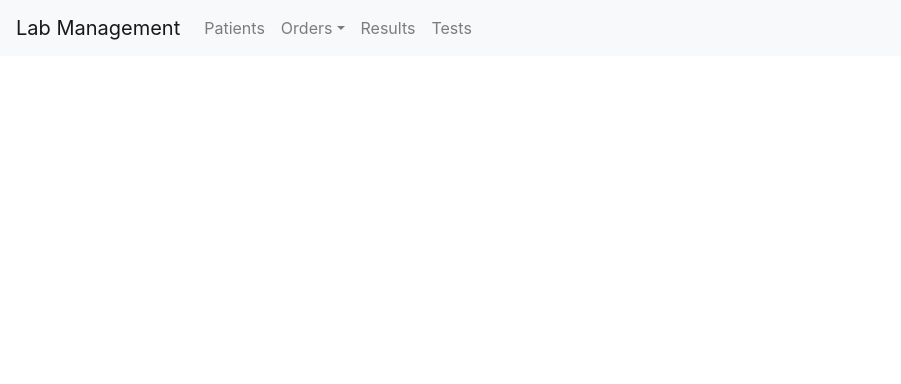
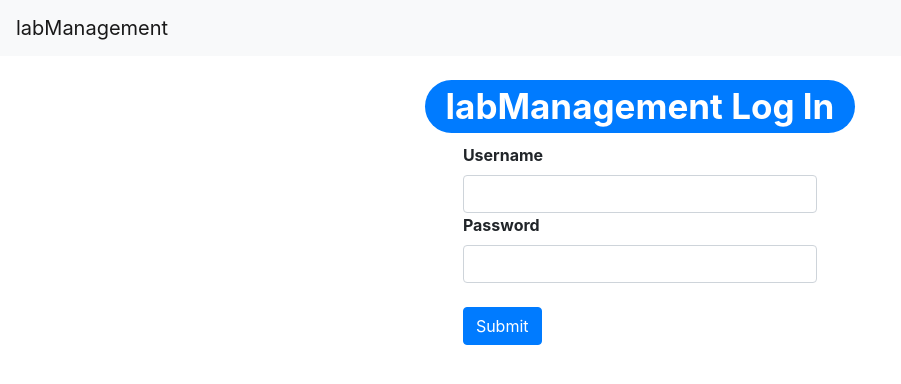
Before and after one commit to rafialmadrid/labManagement, a React (Create React App) app in the folder client/: page / in a window 1280 px wide. Shown: the top 384 px of the page, without its empty margins (0-901 px from the left). Built offline with nearby package versions, Linux system fonts and the light colour scheme.

Commit message:
added css and bootstrap to login

```diff
--- a/client/src/App.js
+++ b/client/src/App.js
@@ -6,13 +6,28 @@ import NewOrders from "./pages/NewOrders";
 import Orders from "./pages/Orders";
 import Results from "./pages/Results";
 import Detail from "./pages/Detail";
+import Login from './components/Login/Login';
+import useToken from './useToken';
 import NoMatch from "./pages/NoMatch";
 import ExistingOrders from "./pages/ExistingOrders";
 import Nava from "./components/Nav";
 import 'bootstrap/dist/css/bootstrap.min.css';
 
+function setToken(userToken) {
+  sessionStorage.setItem('token', JSON.stringify(userToken));
+}
+
+function getToken() {
+  const tokenString = sessionStorage.getItem('token');
+  const userToken = JSON.parse(tokenString);
+  return userToken?.token
+}
 
 function App() {
+  const { token, setToken } = useToken();
+  if (!token) {
+    return <Login setToken={setToken} />
+  }
   return (
     <Router>
       <div>
@@ -20,23 +35,23 @@ function App() {
         <Switch>
           <Route exact path={["/", "/books"]}>
           </Route>
-          <Route exact path={[ "/"]}>
-            < Home/>
+          <Route exact path={["/"]}>
+            < Home />
           </Route>
-          <Route exact path={[ "/patients"]}>
-            < Patients/>
+          <Route exact path={["/patients"]}>
+            < Patients />
           </Route>
-          <Route exact path={[ "/orders"]}>
-            < Orders/>
+          <Route exact path={["/orders"]}>
+            < Orders />
           </Route>
-          <Route exact path={[ "/NewOrders"]}>
-            < NewOrders/>
+          <Route exact path={["/NewOrders"]}>
+            < NewOrders />
           </Route>
-          <Route exact path={[ "/results"]}>
-            < Results/>
+          <Route exact path={["/results"]}>
+            < Results />
           </Route>
-          <Route exact path={[ "/existingorders"]}>
-            < ExistingOrders/>
+          <Route exact path={["/existingorders"]}>
+            < ExistingOrders />
           </Route>
           <Route exact path="/books/:id">
             <Detail />
--- /dev/null
+++ b/client/src/components/Login/Login.css
@@ -0,0 +1,6 @@
+.login-wrapper {
+    display: flex;
+    flex-direction: column;
+    align-items: center;
+    padding-bottom: 100px;
+}
--- /dev/null
+++ b/client/src/components/Login/Login.js
@@ -0,0 +1,78 @@
+import React, { useState } from 'react';
+import "./Login.css"
+import PropTypes from 'prop-types';
+import {
+  Container,
+  Navbar,
+  Row,
+  Col,
+  Form,
+  Button
+} from 'react-bootstrap';
+
+async function loginUser(credentials) {
+  return fetch('http://localhost:3000/login', {
+    method: 'POST',
+    headers: {
+      'Content-Type': 'application/json'
+    },
+    body: JSON.stringify(credentials)
+  })
+    .then(data => data.json())
+ }
+
+
+export default function Login({ setToken }) {
+  const [username, setUserName] = useState();
+  const [password, setPassword] = useState();
+  const handleSubmit = async e => {
+    e.preventDefault();
+    const token = await loginUser({
+      username,
+      password
+    });
+    setToken(token);
+  }
+  return(
+    <>
+    <Navbar bg="light" expand="lg" className="bg-1">
+      <Navbar.Brand variant="light">labManagement</Navbar.Brand>
+    </Navbar>
+      <Container fluid>
+        <Row>
+      <Col size="md" className="login-wrapper">
+            &nbsp;&nbsp;
+            &nbsp;&nbsp;
+            <span className="badge badge-pill badge-primary"
+              style={{ fontSize:"35px", marginBottom: 10 }}
+            >labManagement Log In</span>
+      <Form onSubmit={handleSubmit}>
+              <Form.Group>
+              <Row>
+        <Form.Label>
+        <b>Username </b>
+      </Form.Label>
+        <Form.Control type="text" onChange={e => setUserName(e.target.value)} />
+        </Row>
+              <Row>
+              <Form.Label>
+        <b>Password  </b>
+      </Form.Label>
+        <Form.Control type="password" onChange={e => setPassword(e.target.value)} />
+      </Row>
+      &nbsp;&nbsp;
+      <Row>
+                  <Button type="submit">Submit</Button>
+      </Row>
+            </Form.Group>
+        </Form>
+      </Col>
+      </Row>
+      </Container>
+    </>
+  )
+}
+
+Login.propTypes = {
+  setToken: PropTypes.func.isRequired
+}
--- a/client/src/index.js
+++ b/client/src/index.js
@@ -2,4 +2,5 @@ import React from "react";
 import ReactDOM from "react-dom";
 import App from "./App";
 
+
 ReactDOM.render(<App />, document.getElementById("root"));
--- /dev/null
+++ b/client/src/useToken.js
@@ -0,0 +1,18 @@
+import { useState } from 'react';
+
+export default function useToken() {
+    const getToken = () => {
+        const tokenString = sessionStorage.getItem('token');
+        const userToken = JSON.parse(tokenString);
+        return userToken?.token
+      };
+    const [token, setToken] = useState(getToken());
+    const saveToken = userToken => {
+        sessionStorage.setItem('token', JSON.stringify(userToken));
+        setToken(userToken.token);
+    };
+    return {
+        setToken: saveToken,
+        token
+      }
+}
--- a/package.json
+++ b/package.json
@@ -17,11 +17,12 @@
   "license": "ISC",
   "devDependencies": {
     "concurrently": "^4.1.0",
+    "cors": "^2.8.5",
+    "express": "^4.17.1",
     "nodemon": "^1.18.7"
   },
   "dependencies": {
     "axios": "^0.21.1",
-    "express": "^4.16.3",
     "if-env": "^1.0.4",
     "mongoose": "^5.3.16",
     "react-bootstrap-date-picker": "^5.1.0",
```
Also changed, not shown: client/src/pages/NewOrders.js (+6 -5 lines), 2 other files (tests, documents, lock files or other folders).
